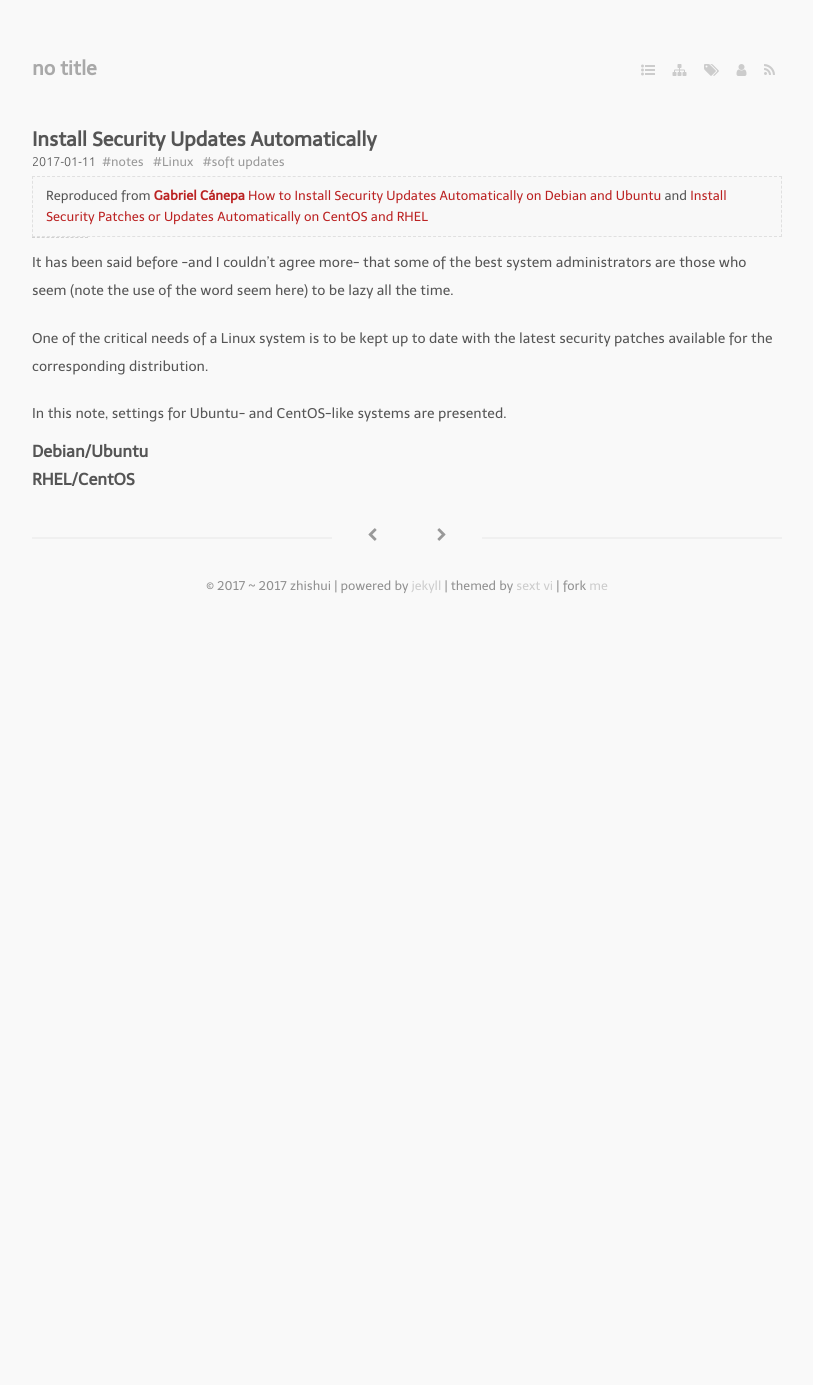
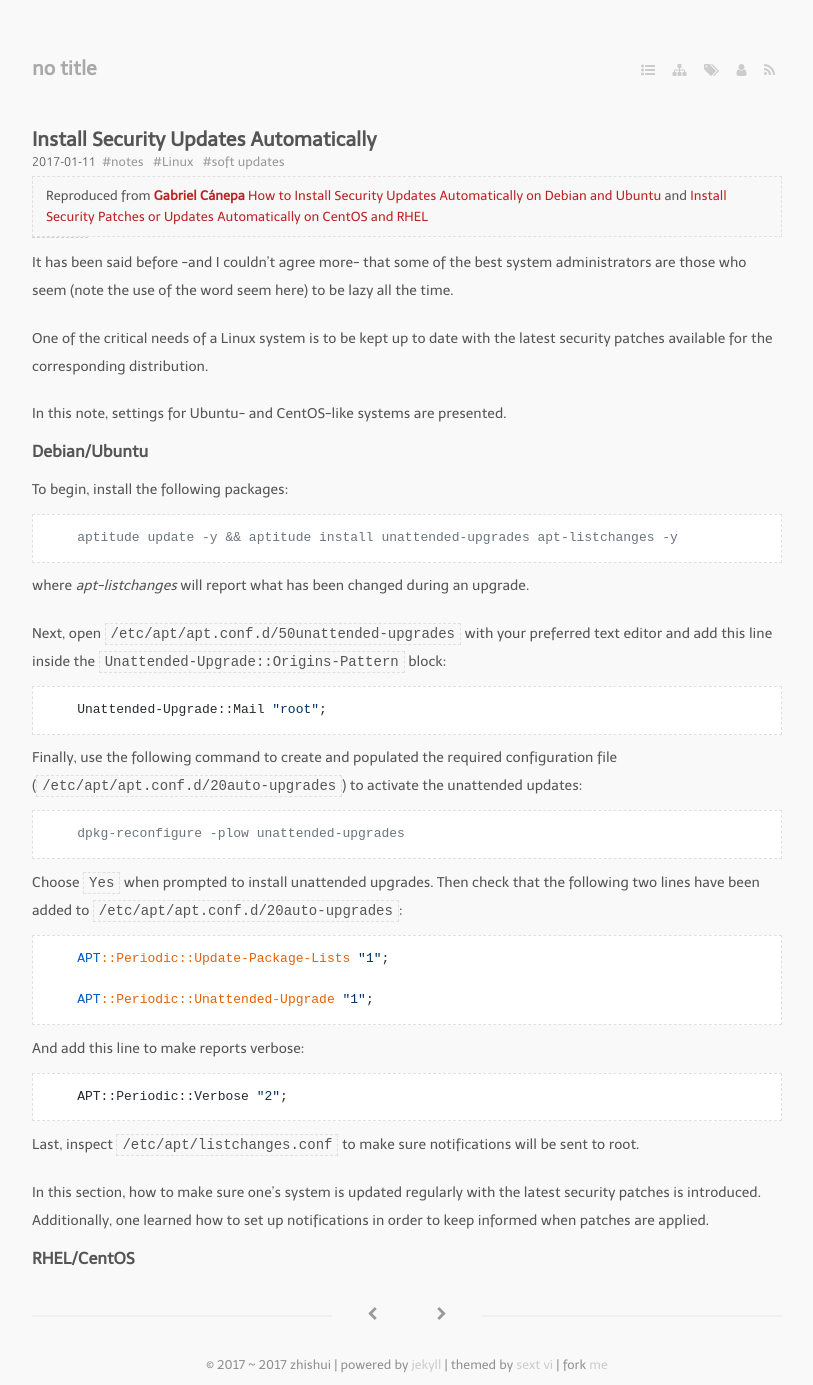
Before and after one commit to bizhishui/bizhishui.github.io, a Jekyll site: the page built from _posts/2017-01-11-Install-Security-Updates-Automatically.md, in a window 1280 px wide. Shown: the whole page, without its empty margins (233-1046 px from the left). Built offline with Jekyll 4.4.1, drawn with Linux system fonts in a browser that asks for light colours; nearby versions of some CDN libraries; some web fonts are replaced; a script that is not in the unit is left out; before the commit the page ends 900 px from its top, so only the background shows below that.

Commit message:
keep on blog

````diff
--- a/_posts/2017-01-11-Install-Security-Updates-Automatically.md
+++ b/_posts/2017-01-11-Install-Security-Updates-Automatically.md
@@ -23,6 +23,43 @@ In this note, settings for Ubuntu- and CentOS-like systems are presented.
 
 
 ### Debian/Ubuntu
+To begin, install the following packages:
+
+```
+    aptitude update -y && aptitude install unattended-upgrades apt-listchanges -y
+```
+where *apt-listchanges* will report what has been changed during an upgrade.
+
+Next, open `/etc/apt/apt.conf.d/50unattended-upgrades` with your preferred text editor and add this line inside the `Unattended-Upgrade::Origins-Pattern` block:
+
+```
+    Unattended-Upgrade::Mail "root";
+```
+
+Finally, use the following command to create and populated the required configuration file (`/etc/apt/apt.conf.d/20auto-upgrades`) to activate the unattended updates:
+
+```
+    dpkg-reconfigure -plow unattended-upgrades
+```
+
+Choose `Yes` when prompted to install unattended upgrades. Then check that the following two lines have been added to `/etc/apt/apt.conf.d/20auto-upgrades`:
+
+```
+    APT::Periodic::Update-Package-Lists "1";
+
+    APT::Periodic::Unattended-Upgrade "1";
+```
+
+And add this line to make reports verbose:
+
+```
+    APT::Periodic::Verbose "2";
+```
+
+Last, inspect `/etc/apt/listchanges.conf` to make sure notifications will be sent to root.
+
+In this section, how to make sure one's system is updated regularly with the latest security patches is introduced. Additionally,
+one learned how to set up notifications in order to keep informed when patches are applied.
 
 
 ### RHEL/CentOS
````
Also changed, not shown: _posts/2017-01-10-CentOS7-Install-Configure.md (+1 -1 lines).
